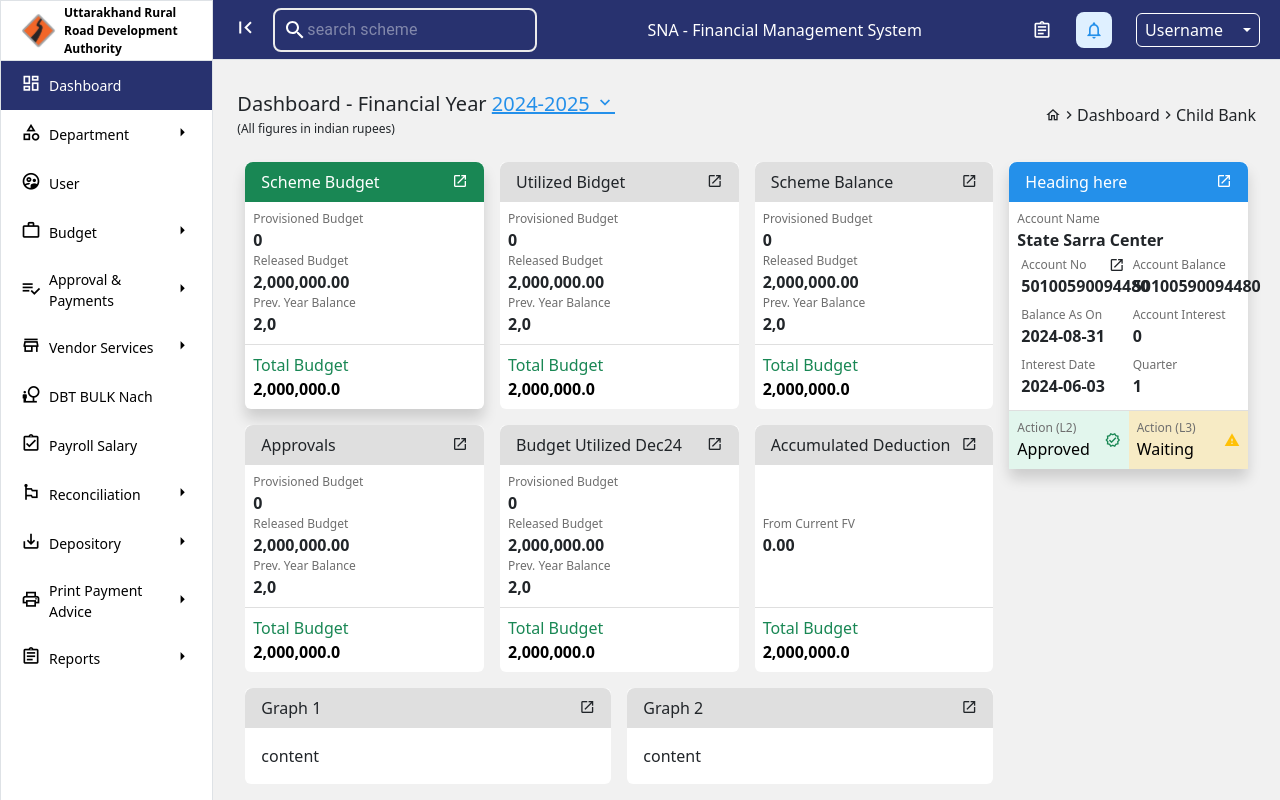
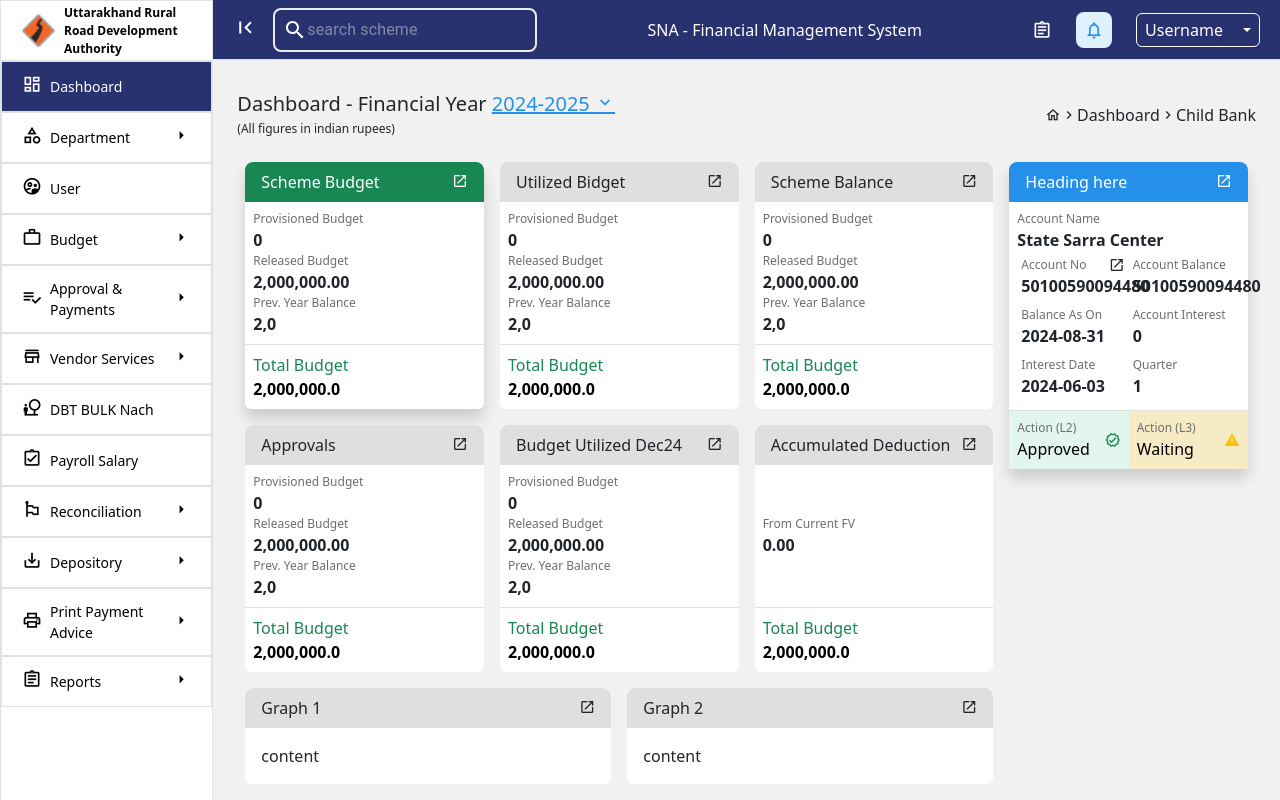
Before and after one commit to NaveenWebDev/newCompanyDashboard, a React (Vite) app: page / in a window 1280 px wide. Built offline with nearby package versions, Linux system fonts and the light colour scheme.

Commit message:
add collapse submenu

```diff
--- a/src/components/DashboardData.jsx
+++ b/src/components/DashboardData.jsx
@@ -190,7 +190,6 @@ const DashboardData = () => {
               </div>
             </div>
 
-
           </div>
             <br />
         </div>
--- a/src/components/Sidebar.jsx
+++ b/src/components/Sidebar.jsx
@@ -1,20 +1,21 @@
 import React, { useEffect, useRef, useState } from "react";
-import { Link, useLocation } from "react-router-dom";
+import { Link, useLocation, useNavigate } from "react-router-dom";
+import { createTransitions } from "@mui/material/styles";
 
 const Sidebar = ({ menu }) => {
   const location = useLocation();
   const [openSubmenu, setOpenSubmenu] = useState(null);
   const submenuRefs = useRef({});
-
+  const navigate = useNavigate();
   const handleSubmenuToggle = (id) => {
     setOpenSubmenu(openSubmenu === id ? null : id);
   };
 
-  useEffect(()=>{
-    if(menu === false){
-      setOpenSubmenu(null)
+  useEffect(() => {
+    if (menu === false) {
+      setOpenSubmenu(null);
     }
-  },[menu])
+  }, [menu]);
 
   useEffect(() => {
     Object.keys(submenuRefs.current).forEach((key) => {
@@ -28,7 +29,7 @@ const Sidebar = ({ menu }) => {
   }, [openSubmenu]);
 
   return (
-    <div style={{ height: "100vh" }}>
+    <div style={{ height: "100vh" }} className={` ${openSubmenu? "overflow-auto": null} `} >
       {/* Header */}
       <div className="d-flex h-60px justify-content-center align-items-center gap-8px pxy border-bottom">
         <img src="/logo.svg" alt="" height="36px" width="35px" />
@@ -41,7 +42,7 @@ const Sidebar = ({ menu }) => {
 
       {/* Menu Items */}
       <div
-        className="menu overflow-auto"
+        className="menu position-relative"
         style={{ height: "calc(100% - 60px)" }}
       >
         {data.map((item) => (
@@ -49,19 +50,26 @@ const Sidebar = ({ menu }) => {
             {/* Main Menu */}
             <Link
               to={item.path}
-              className={`d-flex gap-8px justify-content-center align-items-center pxy cursor-pointer text-decoration-none position-relative ${
+              className={`d-flex gap-8px justify-content-center align-items-center pxy cursor-pointer text-decoration-none menuhover position-relative border ${
                 location.pathname === item?.path
                   ? "active text-white"
                   : "text-black hover-link"
               }`}
-              onClick={!menu ? null : () => item?.submenu && handleSubmenuToggle(item?.id)}
+              onClick={
+                !menu
+                  ? null
+                  : () => item?.submenu && handleSubmenuToggle(item?.id)
+              }
             >
               <span>{item?.icon}</span>
               {menu && (
                 <span className="flex-grow-1 fs-14px">{item?.value}</span>
               )}
+
               {item?.submenu && (
-                <span className={`${!menu?"position-absolute end-0 pe-2":null}`}>
+                <span
+                  className={`${!menu ? "position-absolute end-0 pe-2" : null}`}
+                >
                   {openSubmenu === item?.id ? (
                     <i className="icon-arrow_drop_down fs-5"></i>
                   ) : (
@@ -70,21 +78,47 @@ const Sidebar = ({ menu }) => {
                 </span>
               )}
 
-              {/* <div className="collapse-menu">
-                sub menu
-              </div> */}
+              {/* ===================================collapse-menu================================= */}
 
+              {item?.submenu && !menu && (
+                <ul className="collapse-menu list-unstyled">
+                  {item.submenu.map((sub) => (
+                    <li
+                      key={sub?.id}
+                      className={`border-bottom p-3rem fs-14px text-black
+                        ${
+                          location.pathname.includes(`${item?.path}/${sub?.id}`)
+                            ? "bg-secondary-100 text-white"
+                            : "text-black hover-link"
+                        }
+                      `}
+
+                    >
+                      <Link
+                        to={`${item?.path}/${sub.id}`}
+                        className={`text-decoration-none fs-14px pxy ${location.pathname.includes(`${item?.path}/${sub?.id}`)
+                        ? "text-white" : "text-black"}
+                         } `}
+                      >
+                        {sub?.value}
+                      </Link>
+                    </li>
+                  ))}
+                </ul>
+              )}
             </Link>
 
-            {/* Submenu */}
+            {/*============================================= Submenu==================================== */}
             {item.submenu && (
               <ul
-                className={`submenu list-unstyled  pb-2 ${openSubmenu !== item.id?"d-none":null}`}
+                className={`submenu list-unstyled pb-2 ${
+                  openSubmenu !== item.id ? "d-none" : null
+                }`}
                 ref={(el) => (submenuRefs.current[item?.id] = el)}
               >
                 {item.submenu &&
                   item.submenu.map((sub) => (
-                    <li key={sub?.id} >
+                    <li key={sub?.id}>
                       <Link
                         to={`${item?.path}/${sub.id}`}
                         className={`text-decoration-none fs-14px pxy ${
@@ -121,9 +155,13 @@ const data = [
     value: "Department",
     path: "/department-mgmt",
     submenu: [
-      { id: 1, value: "Department", path:"department-mgmt/1" },
-      { id: 2, value: "Child Band Account", path:"department-mgmt/2" },
-      { id: 3, value: "Child Schema Band Account mapping", path:"department-mgmt/3"  },
+      { id: 1, value: "Department", path: "department-mgmt/1" },
+      { id: 2, value: "Child Band Account", path: "department-mgmt/2" },
+      {
+        id: 3,
+        value: "Child Schema Band Account mapping",
+        path: "department-mgmt/3",
+      },
     ],
   },
   {
--- a/src/index.css
+++ b/src/index.css
@@ -125,6 +125,9 @@ body{
   box-shadow: 0 10px 14px #00000026;
 }
 
+.p-3rem{
+  padding: 0.9rem !important;
+}
 /* ====================submenu css==================== */
 
 .menu a {
@@ -151,12 +154,19 @@ body{
 
 /* ==================================== */
 
-/* .collapse-menu{
+.collapse-menu{
   position: absolute;
-  border: 3px solid blue;
-  background: yellowgreen;
   z-index: 100;
-  height: 100%;
-  width: 100%;
-  left: 50%;
-} */
+  width: 200%;
+  left: 100%;
+  height: auto;
+  display: none;
+  top: 0;
+  background-color: white;
+}
+.z-index-100{
+  z-index: 100;
+}
+.menuhover:hover .collapse-menu {
+  display: inline-block;
+}
--- a/src/pages/Dashboard.jsx
+++ b/src/pages/Dashboard.jsx
@@ -14,9 +14,10 @@ const Dashboard = ({children}) => {
       <div className="row overflow-hidden" style={{ height: "100vh" }}>
 
         <div
-          className={` ${menu? "col-2": "col-1"} border top-0 transition `}
+          className={` ${menu? "col-2": "col-1"} border position-sticky z-index-100 transition`}
         >
           <Sidebar menu={menu} />
+
         </div>
 
         <div className={` ${menu?"col-10":"col-11"}  transition black-40`} style={{background:"#F1F1F1"}} >
@@ -28,6 +29,7 @@ const Dashboard = ({children}) => {
               </div>
           </main>
         </div>
+
       </div>
     </div>
   );
```
